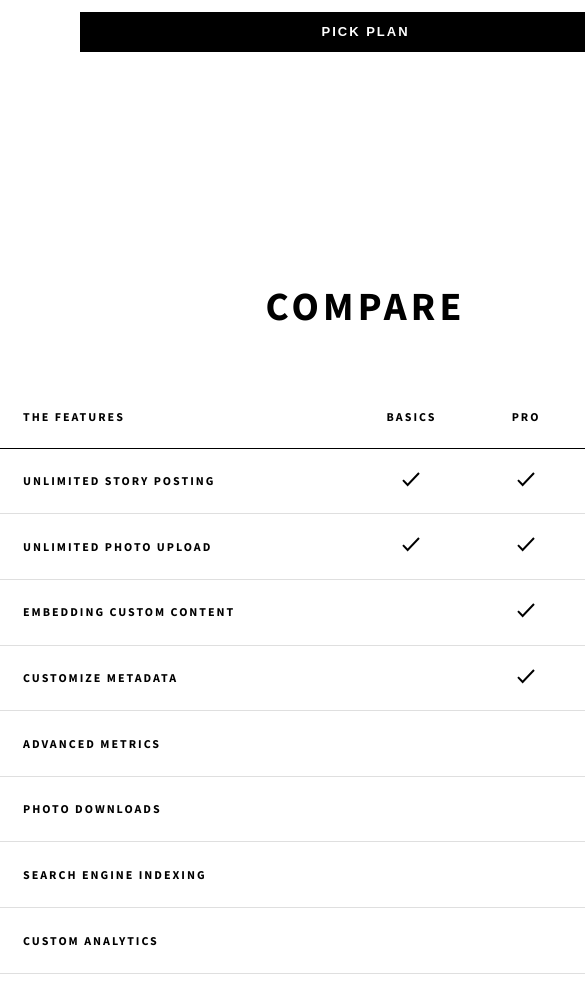
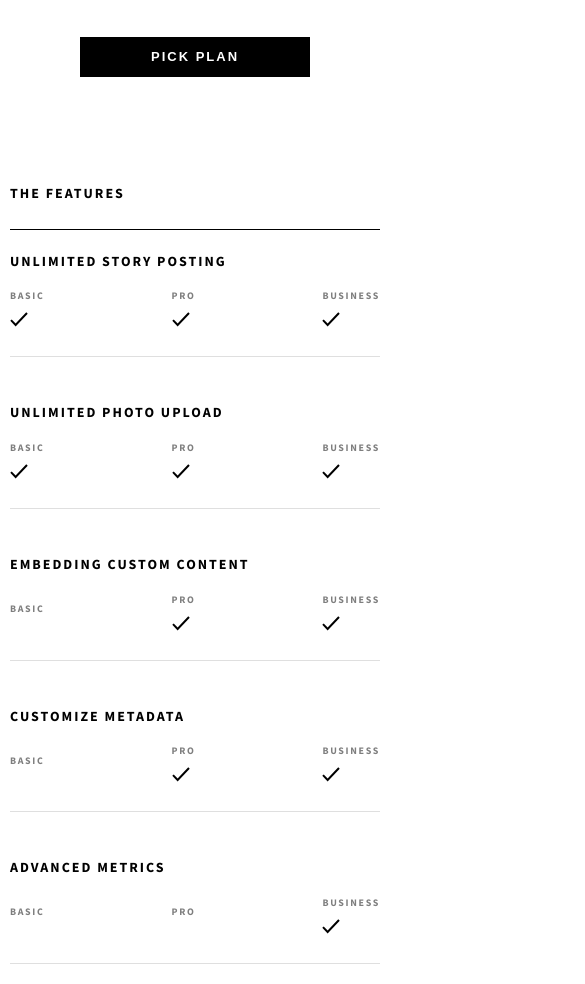
Before and after one commit to ekankam/photosnap-multi-page-website, a React (Create React App) app: page /pricing in a window 390 px wide. Shown: the part 2002-2986 px from the top of the page, 585 px wide, since content can reach past the window. Built offline with nearby package versions, Linux system fonts and the light colour scheme.

Commit message:
Created a component for row for the mobile table

```diff
--- a/public/stylesheet/main.css
+++ b/public/stylesheet/main.css
@@ -235,6 +235,51 @@ ul {
 .open {
   transform: translateX(0);
   transition: transform 300ms ease-in-out;
+}
+
+.mobile-table {
+  max-width: 570px;
+  width: 100%;
+  margin: 6.4rem auto;
+  padding-inline: 1rem;
+  display: none;
+}
+@media (max-width: 570px) {
+  .mobile-table {
+    display: block;
+  }
+}
+.mobile-table__header {
+  padding-bottom: 2.7rem;
+  border-bottom: 1px solid #000;
+}
+.mobile-table__header h4 {
+  text-transform: uppercase;
+}
+.mobile-table__row {
+  padding: 2.4rem 0;
+}
+.mobile-table__row h4 {
+  padding-bottom: 2rem;
+}
+.mobile-table__row .plan-box {
+  display: flex;
+  align-items: center;
+  justify-content: space-between;
+  width: 100%;
+  padding-bottom: 2.5rem;
+  border-bottom: 1px solid #dfdfdf;
+}
+.mobile-table__row .plan-box p {
+  text-transform: uppercase;
+  font-weight: bold;
+  font-size: 1rem;
+  line-height: 13px;
+  letter-spacing: 1.66667px;
+  color: #000000;
+  mix-blend-mode: normal;
+  opacity: 0.5;
+  padding-bottom: 1rem;
 }
 
 #main {
@@ -496,6 +541,11 @@ ul {
   align-items: center;
   padding-top: 16rem;
   margin-bottom: 6rem;
+}
+@media (max-width: 570px) {
+  .compare {
+    display: none;
+  }
 }
 .compare h1 {
   margin-bottom: 5.6rem;
--- /dev/null
+++ b/src/components/MobileTable.jsx
@@ -0,0 +1,48 @@
+import React from 'react'
+import Row from './Row'
+
+const MobileTable = () => {
+  return (
+    <div className="mobile-table">
+      <div className="mobile-table__header">
+        <h4>the features</h4>
+      </div>
+      <Row
+        title="UNLIMITED STORY POSTING"
+        isChecked={true}
+        basicPlan="basic"
+        proPlan="pro"
+        businessPlan="business"
+      />
+      <Row
+        title="UNLIMITED PHOTO UPLOAD"
+        isChecked={true}
+        basicPlan="basic"
+        proPlan="pro"
+        businessPlan="business"
+      />
+      <Row
+        title="EMBEDDING CUSTOM CONTENT"
+        isChecked={true}
+        proPlan="pro"
+        businessPlan="business"
+      />
+      <Row
+        title="CUSTOMIZE METADATA"
+        isChecked={true}
+        proPlan="pro"
+        businessPlan="business"
+      />
+      <Row title="ADVANCED METRICS" isChecked={true} businessPlan="business" />
+      <Row title="PHOTO DOWNLOADS" isChecked={true} businessPlan="business" />
+      <Row
+        title="SEARCH ENGINE INDEXING"
+        isChecked={true}
+        businessPlan="business"
+      />
+      <Row title="CUSTOM ANALYTICS" isChecked={true} businessPlan="business" />
+    </div>
+  )
+}
+
+export default MobileTable
--- /dev/null
+++ b/src/components/Row.jsx
@@ -0,0 +1,28 @@
+import React from 'react'
+import { ReactComponent as CheckIcon } from '../assets/pricing/desktop/check.svg'
+
+const Row = ({ title, isChecked, basicPlan, proPlan, businessPlan }) => {
+  return (
+    <div className="mobile-table__row">
+      <h4>{title}</h4>
+      <div className="plan-box">
+        <div className="inner-plan-box">
+          <p className="plan">basic</p>
+          {isChecked && basicPlan === 'basic' && <CheckIcon className="icon" />}
+        </div>
+        <div className="inner-plan-box">
+          <p className="plan">pro</p>
+          {isChecked && proPlan === 'pro' && <CheckIcon className="icon" />}
+        </div>
+        <div className="inner-plan-box">
+          <p className="plan">business</p>
+          {isChecked && businessPlan === 'business' && (
+            <CheckIcon className="icon" />
+          )}
+        </div>
+      </div>
+    </div>
+  )
+}
+
+export default Row
--- a/src/components/Table.jsx
+++ b/src/components/Table.jsx
@@ -2,9 +2,6 @@ import React from 'react'
 import { ReactComponent as CheckIcon } from '../assets/pricing/desktop/check.svg'
 
 const Table = () => {
-  const mediaQuery = window.matchMedia('(max-width: 690px)')
-
-  const res = mediaQuery.matches && 4
   return (
     <div className="compare">
       <h1>compare</h1>
--- a/src/pages/Pricing.jsx
+++ b/src/pages/Pricing.jsx
@@ -1,6 +1,7 @@
 import React, { useState } from 'react'
 import { ArrowRight } from '../assets/features/desktop'
 import Banner from '../components/Banner'
+import MobileTable from '../components/MobileTable'
 import PriceCard from '../components/PriceCard'
 import Table from '../components/Table'
 
@@ -51,6 +52,7 @@ const Pricing = () => {
         </div>
 
         <Table />
+        <MobileTable />
 
         <div className="features__invite-container">
           <h1>
--- /dev/null
+++ b/src/sass/components/_mobile-table.scss
@@ -0,0 +1,51 @@
+@use '../abstract/variables' as *;
+@use '../abstract/mixins' as *;
+
+.mobile-table {
+  max-width: 570px;
+  width: 100%;
+  margin: 6.4rem auto;
+  padding-inline: 1rem;
+  display: none;
+
+  @include media(570px) {
+    display: block;
+  }
+
+  &__header {
+    padding-bottom: 2.7rem;
+    border-bottom: 1px solid $black;
+
+    h4 {
+      text-transform: uppercase;
+    }
+  }
+
+  &__row {
+    padding: 2.4rem 0;
+    h4 {
+      padding-bottom: 2rem;
+    }
+
+    .plan-box {
+      display: flex;
+      align-items: center;
+      justify-content: space-between;
+      width: 100%;
+      padding-bottom: 2.5rem;
+      border-bottom: 1px solid $light-gray;
+
+      p {
+        text-transform: uppercase;
+        font-weight: bold;
+        font-size: 1rem;
+        line-height: 13px;
+        letter-spacing: 1.66667px;
+        color: #000000;
+        mix-blend-mode: normal;
+        opacity: 0.5;
+        padding-bottom: 1rem;
+      }
+    }
+  }
+}
--- a/src/sass/components/_table.scss
+++ b/src/sass/components/_table.scss
@@ -9,6 +9,10 @@
 
   padding-top: 16rem;
   margin-bottom: 6rem;
+
+  @include media(570px) {
+    display: none;
+  }
 
   h1 {
     margin-bottom: 5.6rem;
--- a/src/sass/main.scss
+++ b/src/sass/main.scss
@@ -6,6 +6,7 @@
 // Components
 @use './components/header';
 @use './components/mobile-menu';
+@use './components/mobile-table';
 @use './components/main';
 @use './components/banner';
 @use './components/footer';
```
